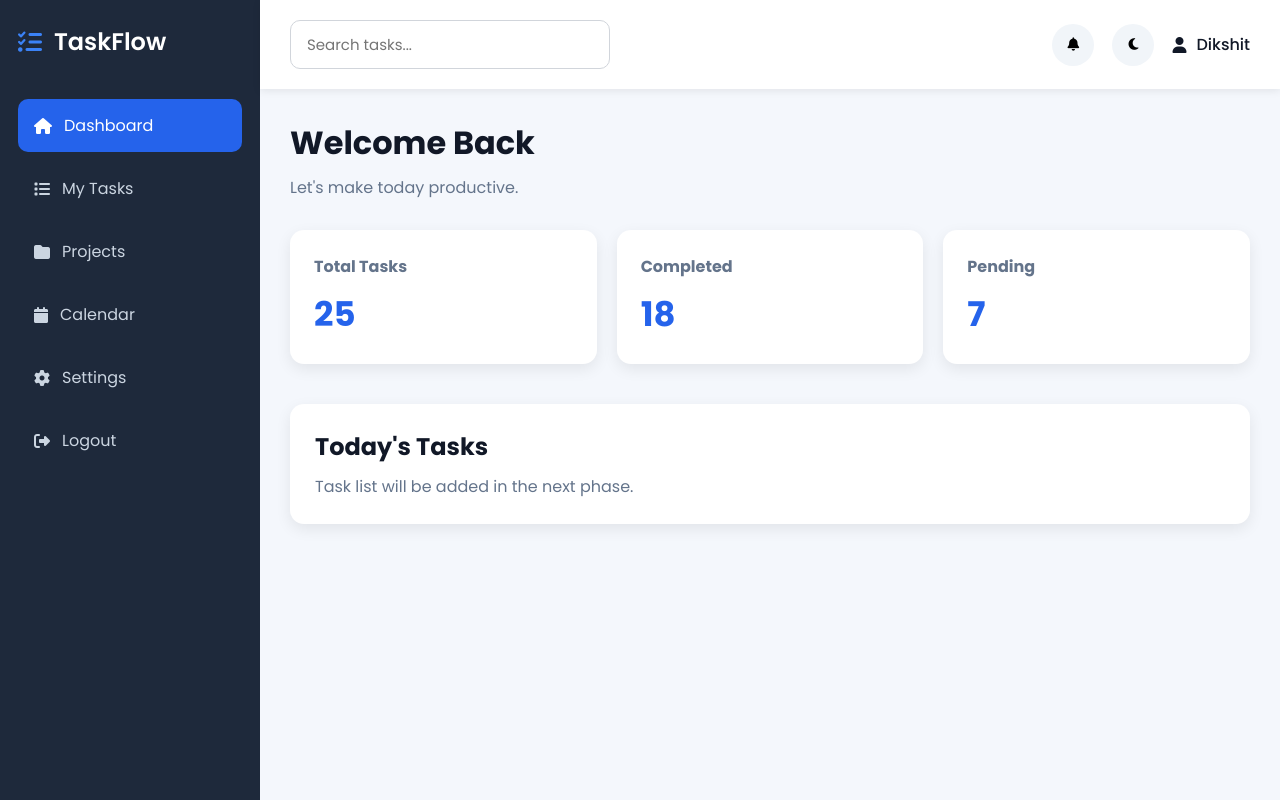
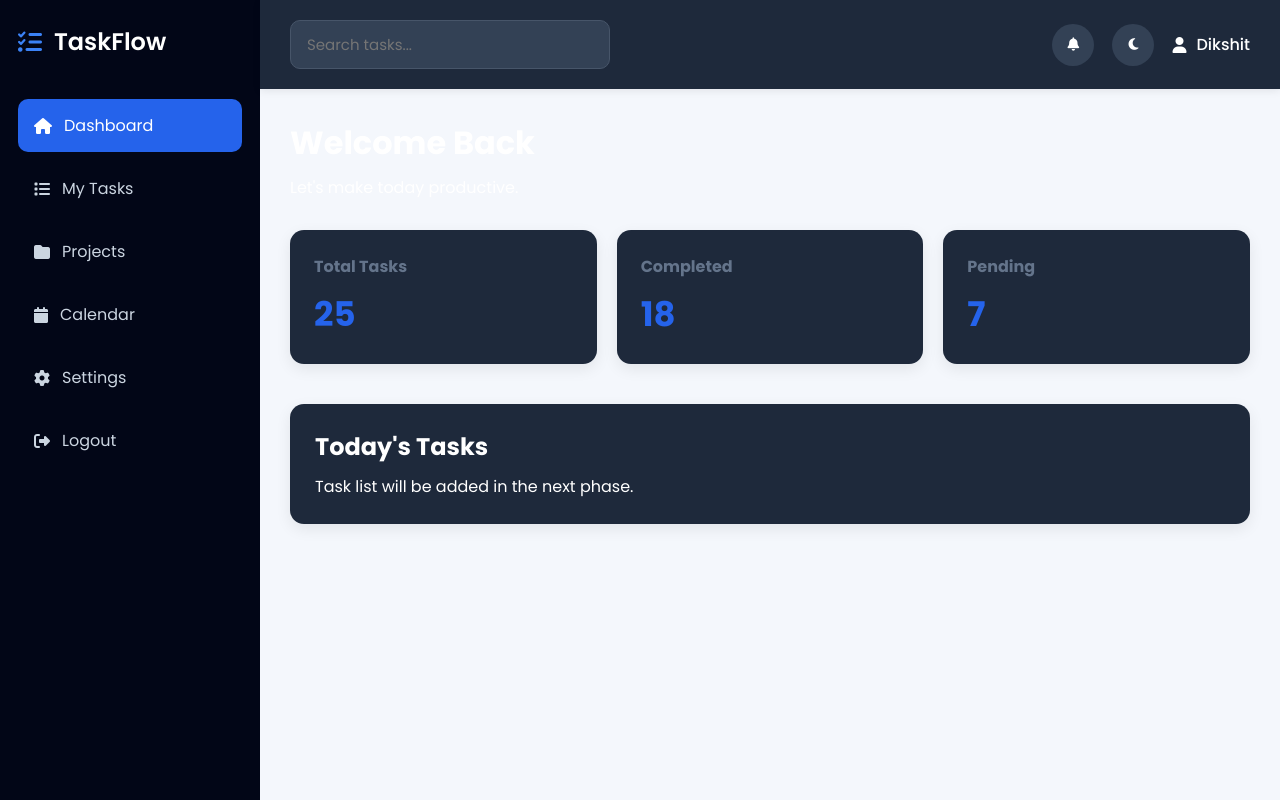
Before and after one commit to Dikshit-Yadav/TaskFlow, a plain HTML site: page dashboard.html in a window 1280 px wide. Both pictures are taken after a click on the button 1133 px from the left and 44 px from the top of the page. Drawn offline with nearby package versions, Linux system fonts and the light colour scheme.

Commit message:
(dashboard): add dark mode with theme persistence

```diff
--- a/css/dashboard.css
+++ b/css/dashboard.css
@@ -43,7 +43,7 @@
     color: #cbd5e1;
     padding: 14px 16px;
     border-radius: 10px;
-    transition: 0.3s;
+    transition: .25s ease;
 }
 
 .sidebar a:hover {
@@ -68,7 +68,7 @@
     justify-content: space-between;
     align-items: center;
     padding: 20px 30px;
-    box-shadow: 0 2px 8px rgba(0,0,0,.08);
+    box-shadow: 0 2px 8px rgba(0, 0, 0, .08);
 }
 
 .search-box input {
@@ -131,7 +131,7 @@
     display: grid;
 
     grid-template-columns:
-        repeat(auto-fit, minmax(220px,1fr));
+        repeat(auto-fit, minmax(220px, 1fr));
 
     gap: 20px;
 }
@@ -140,7 +140,7 @@
     background: white;
     padding: 24px;
     border-radius: 14px;
-    box-shadow: 0 5px 15px rgba(0,0,0,.08);
+    box-shadow: 0 5px 15px rgba(0, 0, 0, .08);
     transition: .3s;
 }
 
@@ -164,9 +164,70 @@
     background: white;
     border-radius: 14px;
     padding: 25px;
-    box-shadow: 0 5px 15px rgba(0,0,0,.08);
+    box-shadow: 0 5px 15px rgba(0, 0, 0, .08);
 }
 
 .tasks h2 {
     margin-bottom: 10px;
 }
+
+body.dark {
+
+    background: #0f172a;
+
+}
+
+body.dark .sidebar {
+
+    background: #020617;
+
+}
+
+body.dark .topbar {
+
+    background: #1e293b;
+
+    color: white;
+
+}
+
+body.dark .search-box input {
+
+    background: #334155;
+
+    border-color: #475569;
+
+    color: white;
+
+}
+
+body.dark .content h1,
+body.dark .content p,
+body.dark .profile {
+
+    color: white;
+
+}
+
+body.dark .card,
+body.dark .tasks {
+
+    background: #1e293b;
+
+    color: white;
+
+}
+
+body.dark .header-actions button {
+
+    background: #334155;
+
+    color: white;
+
+}
+
+body.dark .header-actions button:hover {
+
+    background: #2563eb;
+
+}
--- a/dashboard.html
+++ b/dashboard.html
@@ -57,7 +57,7 @@
 
                 <ul>
 
-                    <li class="active">
+                    <li class="nav-item active">
 
                         <a href="#">
 
--- a/js/dashboard.js
+++ b/js/dashboard.js
@@ -1,3 +1,33 @@
 $(document).ready(function () {
+
     console.log("Dashboard Loaded");
+
+    const savedTheme = localStorage.getItem("theme");
+
+    if (savedTheme === "dark") {
+
+        $("body").addClass("dark");
+
+    }
+
+    $(".nav-item").on("click", function () {
+
+        $(".nav-item").removeClass("active");
+
+        $(this).addClass("active");
+
+    });
+
+    $("#themeBtn").on("click", function () {
+
+        $("body").toggleClass("dark");
+
+        const theme = $("body").hasClass("dark")
+            ? "dark"
+            : "light";
+
+        localStorage.setItem("theme", theme);
+
+    });
+
 });
```
